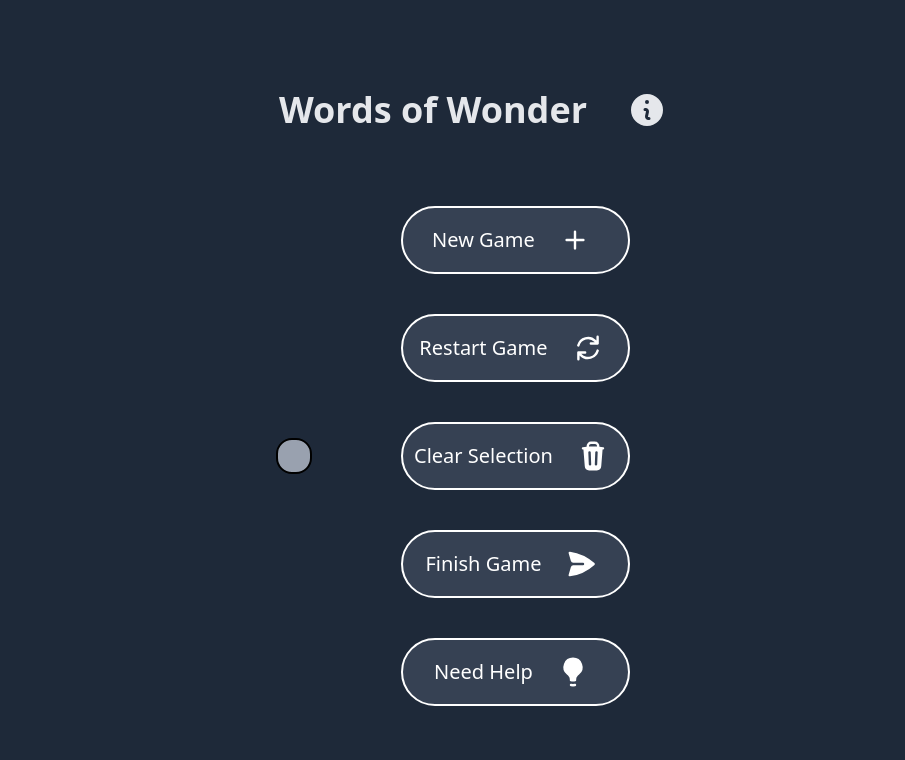
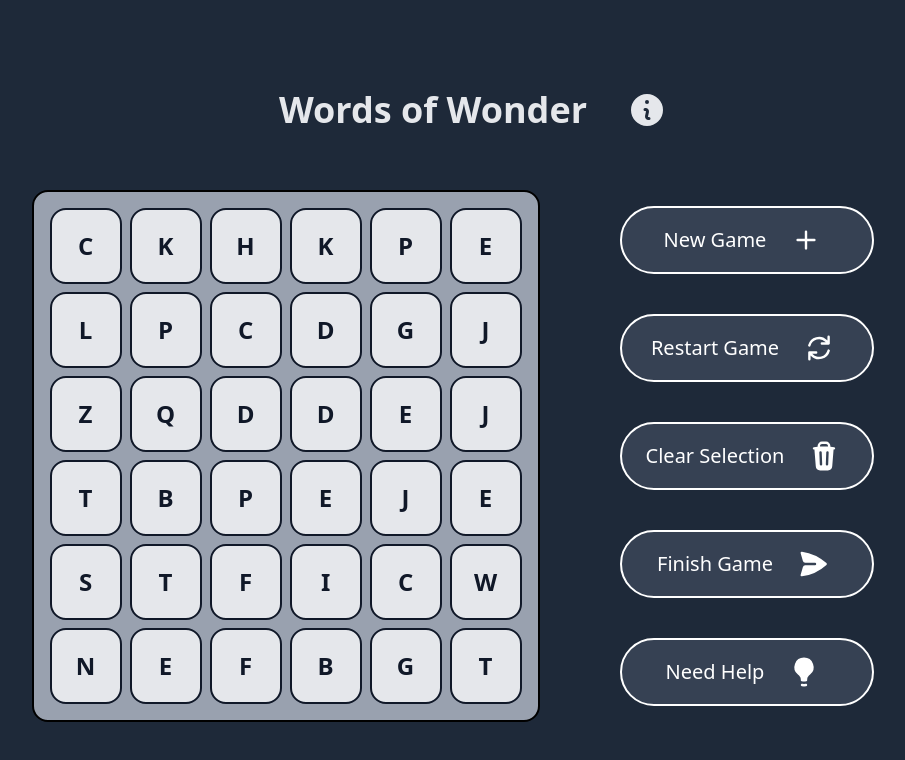
Before and after one commit to kdev307/word-search-puzzle, a React (Vite) app: page / in a window 1280 px wide. Shown: the top 760 px of the page, without its empty margins (167-1072 px from the left). Built offline with nearby package versions, Linux system fonts and the light colour scheme.

Commit message:
integrating context and loader for grid

```diff
--- a/src/components/WordsOfWonder.tsx
+++ b/src/components/WordsOfWonder.tsx
@@ -1,3 +1,4 @@
+import { useEffect } from "react";
 import {
     ArrowPathIcon,
     InformationCircleIcon,
@@ -9,8 +10,19 @@ import {
 import Button from "./Button";
 import Title from "./Title";
 import Grid from "./Grid";
+import useWOW from "../hooks/useWOW";
+import { columns, rows } from "../constants/game";
+import { generateGrid } from "../utils/generateGrid";
+import { ACTIONS } from "../constants/actions";
+import Loader from "./Loader";
 
 function WordsOfWonder() {
+    const { loading, dispatch, grid } = useWOW();
+
+    useEffect(() => {
+        const newGrid = generateGrid(rows, columns);
+        dispatch({ type: ACTIONS.INIT_GRID, payload: newGrid });
+    }, [dispatch]);
     return (
         <div className="w-full h-dvh bg-gray-800 flex flex-col items-center justify-center">
             <div className="flex items-center justify-center gap-10 px-4 mb-10">
@@ -21,7 +33,11 @@ function WordsOfWonder() {
                 <InformationCircleIcon className="size-10 text-gray-200" />
             </div>
             <div className="flex items-center justify-evenly gap-10">
-                <Grid />
+                {loading ? (
+                    <Loader rows={rows} columns={columns} />
+                ) : (
+                    <>
+                        <Grid grid={grid} />
                         <div className="flex flex-col items-center justify-center gap-10 px-10 py-5 w-3/4">
                             <Button
                                 icon={<PlusIcon className="size-8" />}
@@ -54,6 +70,8 @@ function WordsOfWonder() {
                                 onClick={() => alert("Hint")}
                             />
                         </div>
+                    </>
+                )}
             </div>
         </div>
     );
```
Lines whose indentation alone changed are shown as unchanged.
